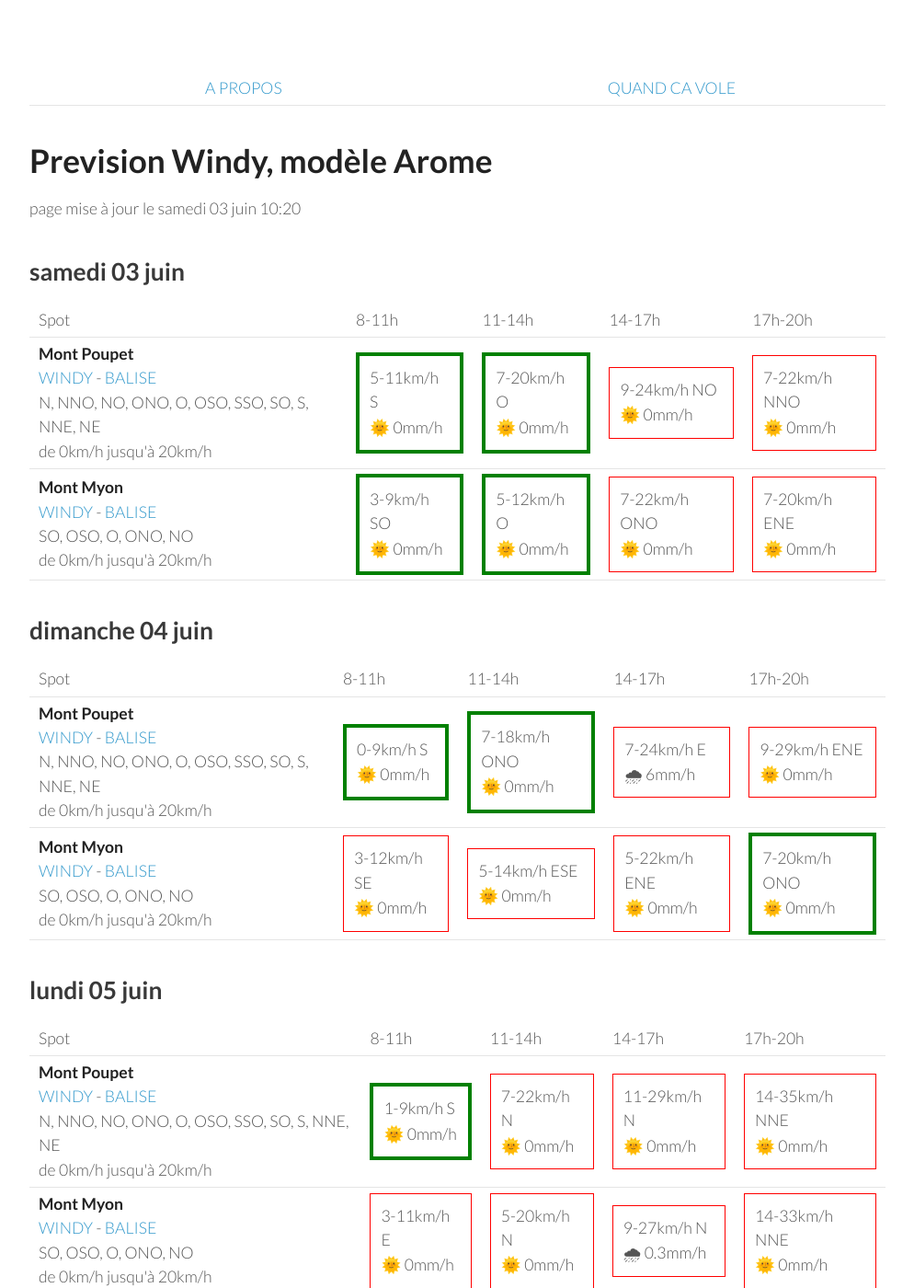
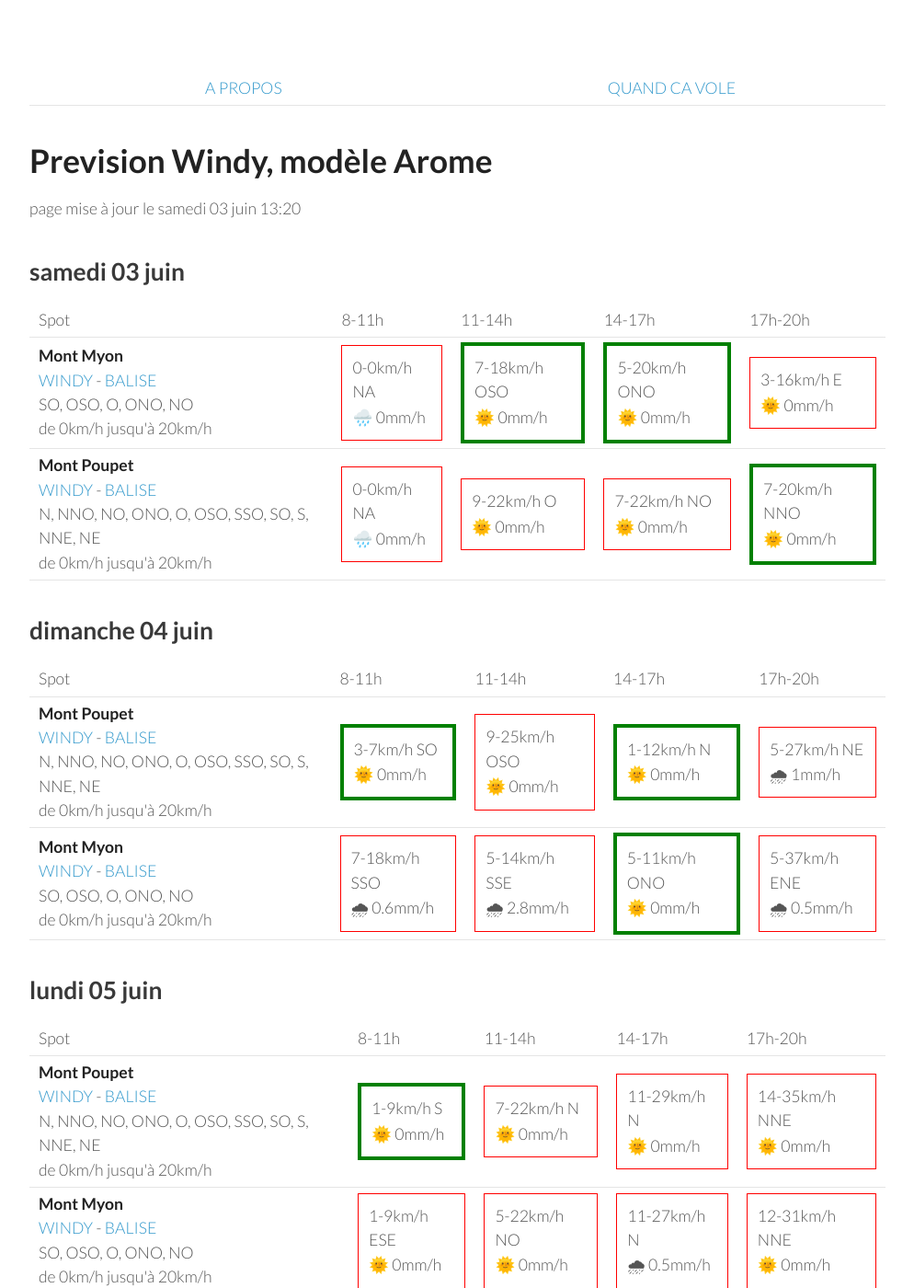
Before and after one commit to parapente-dans-le-nord/parapente-dans-le-nord.github.io, a Jekyll site: the page built from jura.markdown, in a window 1280 px wide and 1400 px high. Shown: the whole window at 92% size, without its empty margins (26-1020 px from the left). Built offline with Jekyll 4.4.1, drawn with Linux system fonts in a browser that asks for light colours; some of the changed text lies outside the part shown.

Commit message:
update index.markdown

```diff
--- a/jura.markdown
+++ b/jura.markdown
@@ -7,7 +7,7 @@ title:  "Tous les spots"
 {: .links}
 
 # Prevision Windy, modèle Arome
-page mise à jour le samedi 03 juin 10:20
+page mise à jour le samedi 03 juin 13:20
 
 ## samedi 03 juin
 
@@ -22,23 +22,21 @@ page mise à jour le samedi 03 juin 10:20
       <td>17h-20h</td>
     </tr>
 <tr>
-        <td><strong>Mont Poupet</strong><br><a href="https://windy.com/46.970/5.876?46.541,5.876,8">WINDY</a> - <span class=""><a href="http://www.balisemeteo.com/balise.php?idBalise=92">BALISE</a> </span><br> <span class="vent-favorable">N, NNO, NO, ONO, O, OSO, SSO, SO, S, NNE, NE</span><br><span class="force-vent">de 0km/h jusqu'à 20km/h</span> </td>
+        <td><strong>Mont Myon</strong><br><a href="https://windy.com/46.331/5.397?45.898,5.394,8,m:eWoagj8">WINDY</a> - <span class=""><a href="http://www.balisemeteo.com/balise.php?idBalise=70">BALISE</a> </span><br> <span class="vent-favorable">SO, OSO, O, ONO, NO</span><br><span class="force-vent">de 0km/h jusqu'à 20km/h</span> </td>
 
-            <td><div class="flyable"><p>5-11km/h S</p><p>🌞 0mm/h</p></div></td>
-            <td><div class="flyable"><p>7-20km/h O</p><p>🌞 0mm/h</p></div></td>
-            <td><div class="not-flyable"><p>9-24km/h NO</p><p>🌞 0mm/h</p></div></td>
-            <td><div class="not-flyable"><p>7-22km/h NNO</p><p>🌞 0mm/h</p></div></td>
-
+            <td><div class="not-flyable"><p>0-0km/h NA</p><p>🌧️ 0mm/h</p></div></td>
+            <td><div class="flyable"><p>7-18km/h OSO</p><p>🌞 0mm/h</p></div></td>
+            <td><div class="flyable"><p>5-20km/h ONO</p><p>🌞 0mm/h</p></div></td>
+            <td><div class="not-flyable"><p>3-16km/h E</p><p>🌞 0mm/h</p></div></td>
 
     </tr>
 <tr>
-        <td><strong>Mont Myon</strong><br><a href="https://windy.com/46.331/5.397?45.898,5.394,8,m:eWoagj8">WINDY</a> - <span class=""><a href="http://www.balisemeteo.com/balise.php?idBalise=70">BALISE</a> </span><br> <span class="vent-favorable">SO, OSO, O, ONO, NO</span><br><span class="force-vent">de 0km/h jusqu'à 20km/h</span> </td>
+        <td><strong>Mont Poupet</strong><br><a href="https://windy.com/46.970/5.876?46.541,5.876,8">WINDY</a> - <span class=""><a href="http://www.balisemeteo.com/balise.php?idBalise=92">BALISE</a> </span><br> <span class="vent-favorable">N, NNO, NO, ONO, O, OSO, SSO, SO, S, NNE, NE</span><br><span class="force-vent">de 0km/h jusqu'à 20km/h</span> </td>
 
-            <td><div class="flyable"><p>3-9km/h SO</p><p>🌞 0mm/h</p></div></td>
-            <td><div class="flyable"><p>5-12km/h O</p><p>🌞 0mm/h</p></div></td>
-            <td><div class="not-flyable"><p>7-22km/h ONO</p><p>🌞 0mm/h</p></div></td>
-            <td><div class="not-flyable"><p>7-20km/h ENE</p><p>🌞 0mm/h</p></div></td>
-
+            <td><div class="not-flyable"><p>0-0km/h NA</p><p>🌧️ 0mm/h</p></div></td>
+            <td><div class="not-flyable"><p>9-22km/h O</p><p>🌞 0mm/h</p></div></td>
+            <td><div class="not-flyable"><p>7-22km/h NO</p><p>🌞 0mm/h</p></div></td>
+            <td><div class="flyable"><p>7-20km/h NNO</p><p>🌞 0mm/h</p></div></td>
 
     </tr>
 
@@ -60,20 +58,20 @@ page mise à jour le samedi 03 juin 10:20
 <tr>
         <td><strong>Mont Poupet</strong><br><a href="https://windy.com/46.970/5.876?46.541,5.876,8">WINDY</a> - <span class=""><a href="http://www.balisemeteo.com/balise.php?idBalise=92">BALISE</a> </span><br> <span class="vent-favorable">N, NNO, NO, ONO, O, OSO, SSO, SO, S, NNE, NE</span><br><span class="force-vent">de 0km/h jusqu'à 20km/h</span> </td>
 
-            <td><div class="flyable"><p>0-9km/h S</p><p>🌞 0mm/h</p></div></td>
-            <td><div class="flyable"><p>7-18km/h ONO</p><p>🌞 0mm/h</p></div></td>
-            <td><div class="not-flyable"><p>7-24km/h E</p><p>🌧 6mm/h</p></div></td>
-            <td><div class="not-flyable"><p>9-29km/h ENE</p><p>🌞 0mm/h</p></div></td>
+            <td><div class="flyable"><p>3-7km/h SO</p><p>🌞 0mm/h</p></div></td>
+            <td><div class="not-flyable"><p>9-25km/h OSO</p><p>🌞 0mm/h</p></div></td>
+            <td><div class="flyable"><p>1-12km/h N</p><p>🌞 0mm/h</p></div></td>
+            <td><div class="not-flyable"><p>5-27km/h NE</p><p>🌧 1mm/h</p></div></td>
 
 
     </tr>
 <tr>
         <td><strong>Mont Myon</strong><br><a href="https://windy.com/46.331/5.397?45.898,5.394,8,m:eWoagj8">WINDY</a> - <span class=""><a href="http://www.balisemeteo.com/balise.php?idBalise=70">BALISE</a> </span><br> <span class="vent-favorable">SO, OSO, O, ONO, NO</span><br><span class="force-vent">de 0km/h jusqu'à 20km/h</span> </td>
 
-            <td><div class="not-flyable"><p>3-12km/h SE</p><p>🌞 0mm/h</p></div></td>
-            <td><div class="not-flyable"><p>5-14km/h ESE</p><p>🌞 0mm/h</p></div></td>
-            <td><div class="not-flyable"><p>5-22km/h ENE</p><p>🌞 0mm/h</p></div></td>
-            <td><div class="flyable"><p>7-20km/h ONO</p><p>🌞 0mm/h</p></div></td>
+            <td><div class="not-flyable"><p>7-18km/h SSO</p><p>🌧 0.6mm/h</p></div></td>
+            <td><div class="not-flyable"><p>5-14km/h SSE</p><p>🌧 2.8mm/h</p></div></td>
+            <td><div class="flyable"><p>5-11km/h ONO</p><p>🌞 0mm/h</p></div></td>
+            <td><div class="not-flyable"><p>5-37km/h ENE</p><p>🌧 0.5mm/h</p></div></td>
 
 
     </tr>
@@ -106,10 +104,10 @@ page mise à jour le samedi 03 juin 10:20
 <tr>
         <td><strong>Mont Myon</strong><br><a href="https://windy.com/46.331/5.397?45.898,5.394,8,m:eWoagj8">WINDY</a> - <span class=""><a href="http://www.balisemeteo.com/balise.php?idBalise=70">BALISE</a> </span><br> <span class="vent-favorable">SO, OSO, O, ONO, NO</span><br><span class="force-vent">de 0km/h jusqu'à 20km/h</span> </td>
 
-            <td><div class="not-flyable"><p>3-11km/h E</p><p>🌞 0mm/h</p></div></td>
-            <td><div class="not-flyable"><p>5-20km/h N</p><p>🌞 0mm/h</p></div></td>
-            <td><div class="not-flyable"><p>9-27km/h N</p><p>🌧 0.3mm/h</p></div></td>
-            <td><div class="not-flyable"><p>14-33km/h NNE</p><p>🌞 0mm/h</p></div></td>
+            <td><div class="not-flyable"><p>1-9km/h ESE</p><p>🌞 0mm/h</p></div></td>
+            <td><div class="not-flyable"><p>5-22km/h NO</p><p>🌞 0mm/h</p></div></td>
+            <td><div class="not-flyable"><p>11-27km/h N</p><p>🌧 0.5mm/h</p></div></td>
+            <td><div class="not-flyable"><p>12-31km/h NNE</p><p>🌞 0mm/h</p></div></td>
 
 
     </tr>
@@ -132,10 +130,10 @@ page mise à jour le samedi 03 juin 10:20
 <tr>
         <td><strong>Mont Myon</strong><br><a href="https://windy.com/46.331/5.397?45.898,5.394,8,m:eWoagj8">WINDY</a> - <span class=""><a href="http://www.balisemeteo.com/balise.php?idBalise=70">BALISE</a> </span><br> <span class="vent-favorable">SO, OSO, O, ONO, NO</span><br><span class="force-vent">de 0km/h jusqu'à 20km/h</span> </td>
 
-            <td><div class="not-flyable"><p>5-12km/h S</p><p>🌞 0mm/h</p></div></td>
-            <td><div class="flyable"><p>5-16km/h OSO</p><p>🌞 0mm/h</p></div></td>
-            <td><div class="not-flyable"><p>5-18km/h N</p><p>🌞 0mm/h</p></div></td>
-            <td><div class="not-flyable"><p>5-20km/h N</p><p>🌞 0mm/h</p></div></td>
+            <td><div class="not-flyable"><p>3-12km/h S</p><p>🌞 0mm/h</p></div></td>
+            <td><div class="flyable"><p>5-18km/h OSO</p><p>🌞 0mm/h</p></div></td>
+            <td><div class="not-flyable"><p>1-18km/h NNO</p><p>🌞 0mm/h</p></div></td>
+            <td><div class="flyable"><p>7-20km/h NO</p><p>🌞 0mm/h</p></div></td>
 
 
     </tr>
@@ -168,10 +166,10 @@ page mise à jour le samedi 03 juin 10:20
 <tr>
         <td><strong>Mont Myon</strong><br><a href="https://windy.com/46.331/5.397?45.898,5.394,8,m:eWoagj8">WINDY</a> - <span class=""><a href="http://www.balisemeteo.com/balise.php?idBalise=70">BALISE</a> </span><br> <span class="vent-favorable">SO, OSO, O, ONO, NO</span><br><span class="force-vent">de 0km/h jusqu'à 20km/h</span> </td>
 
-            <td><div class="not-flyable"><p>1-12km/h SSE</p><p>🌞 0mm/h</p></div></td>
-            <td><div class="flyable"><p>5-16km/h OSO</p><p>🌞 0mm/h</p></div></td>
-            <td><div class="not-flyable"><p>5-22km/h N</p><p>🌞 0mm/h</p></div></td>
-            <td><div class="not-flyable"><p>9-24km/h N</p><p>🌞 0mm/h</p></div></td>
+            <td><div class="not-flyable"><p>3-12km/h SSE</p><p>🌞 0mm/h</p></div></td>
+            <td><div class="flyable"><p>3-14km/h O</p><p>🌞 0mm/h</p></div></td>
+            <td><div class="not-flyable"><p>3-18km/h N</p><p>🌞 0mm/h</p></div></td>
+            <td><div class="not-flyable"><p>7-20km/h NNO</p><p>🌞 0mm/h</p></div></td>
 
 
     </tr>
@@ -202,6 +200,16 @@ page mise à jour le samedi 03 juin 10:20
       <td>17h-20h</td>
     </tr>
 <tr>
+        <td><strong>Mont Myon</strong><br><a href="https://windy.com/46.331/5.397?45.898,5.394,8,m:eWoagj8">WINDY</a> - <span class=""><a href="http://www.balisemeteo.com/balise.php?idBalise=70">BALISE</a> </span><br> <span class="vent-favorable">SO, OSO, O, ONO, NO</span><br><span class="force-vent">de 0km/h jusqu'à 20km/h</span> </td>
+
+            <td><div class="not-flyable"><p>5-14km/h SE</p><p>🌞 0mm/h</p></div></td>
+            <td><div class="flyable"><p>5-16km/h ONO</p><p>🌞 0mm/h</p></div></td>
+            <td><div class="not-flyable"><p>7-22km/h N</p><p>🌞 0mm/h</p></div></td>
+            <td><div class="not-flyable"><p>7-22km/h NNO</p><p>🌞 0mm/h</p></div></td>
+
+
+    </tr>
+<tr>
         <td><strong>Mont Poupet</strong><br><a href="https://windy.com/46.970/5.876?46.541,5.876,8">WINDY</a> - <span class=""><a href="http://www.balisemeteo.com/balise.php?idBalise=92">BALISE</a> </span><br> <span class="vent-favorable">N, NNO, NO, ONO, O, OSO, SSO, SO, S, NNE, NE</span><br><span class="force-vent">de 0km/h jusqu'à 20km/h</span> </td>
 
             <td><div class="not-flyable"><p>7-25km/h E</p><p>🌞 0mm/h</p></div></td>
```
